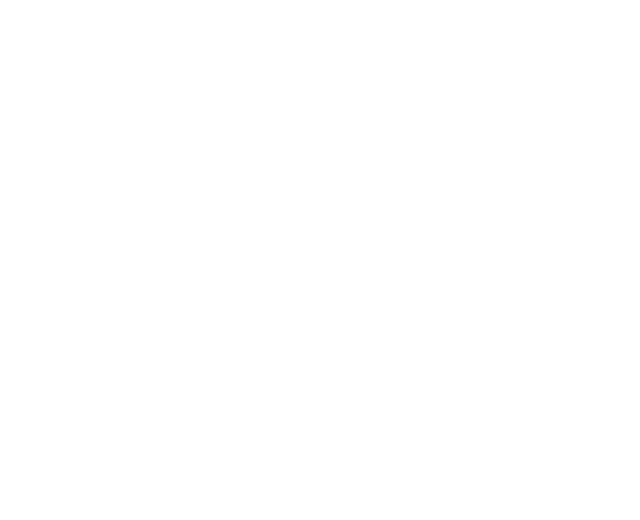
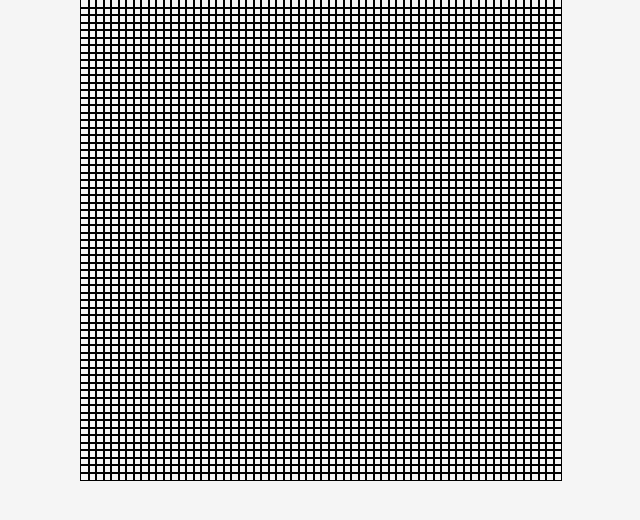
Before and after one commit to Zasasas20/EtchASketch, a plain HTML site: page index.html in a window 1280 px wide. Shown: the whole page, without its empty margins (319-959 px from the left). Drawn offline with Linux system fonts and the light colour scheme.

Commit message:
Added function to automatically construct a grid (using flexbox)

```diff
--- a/index.html
+++ b/index.html
@@ -8,6 +8,9 @@
     <link rel="stylesheet" href="styles.css"/>
 </head>
 <body>
-
+    <div class="header"></div>
+    <div class="containerHeaven"></div>
+    <div class="footer"></div>
 </body>
+<script src="script.js"></script>
 </html>
--- /dev/null
+++ b/script.js
@@ -0,0 +1,17 @@
+set(64);
+
+function set(definition){
+    document.querySelector(".containerHeaven").remove();
+    document.documentElement.style.setProperty("--grid-percentage", ((100/definition) + "%"));
+
+    let container = document.createElement("div");
+    container.setAttribute("class", "containerHeaven");
+
+    for (let i = 0; i < definition**2; i++){
+        let box = document.createElement("div");
+        box.setAttribute("class", "bockes");
+
+        container.append(box);
+    }
+    document.body.insertBefore(container, document.querySelector(".footer"));
+}
--- a/styles.css
+++ b/styles.css
@@ -0,0 +1,24 @@
+:root{
+    --grid-percentage: 6.25%;
+}
+
+body{
+    margin: 0;
+    padding: 0;
+    background-color: whitesmoke;
+    display: flex;
+    justify-content: center;
+}
+
+.containerHeaven{
+    flex:1;
+    display: flex;
+    flex-wrap: wrap;
+    max-width: 480px;
+}
+
+.bockes{
+    flex: 1 0 var(--grid-percentage);
+    aspect-ratio: 1/1;
+    outline: 1px solid black;
+}
```
